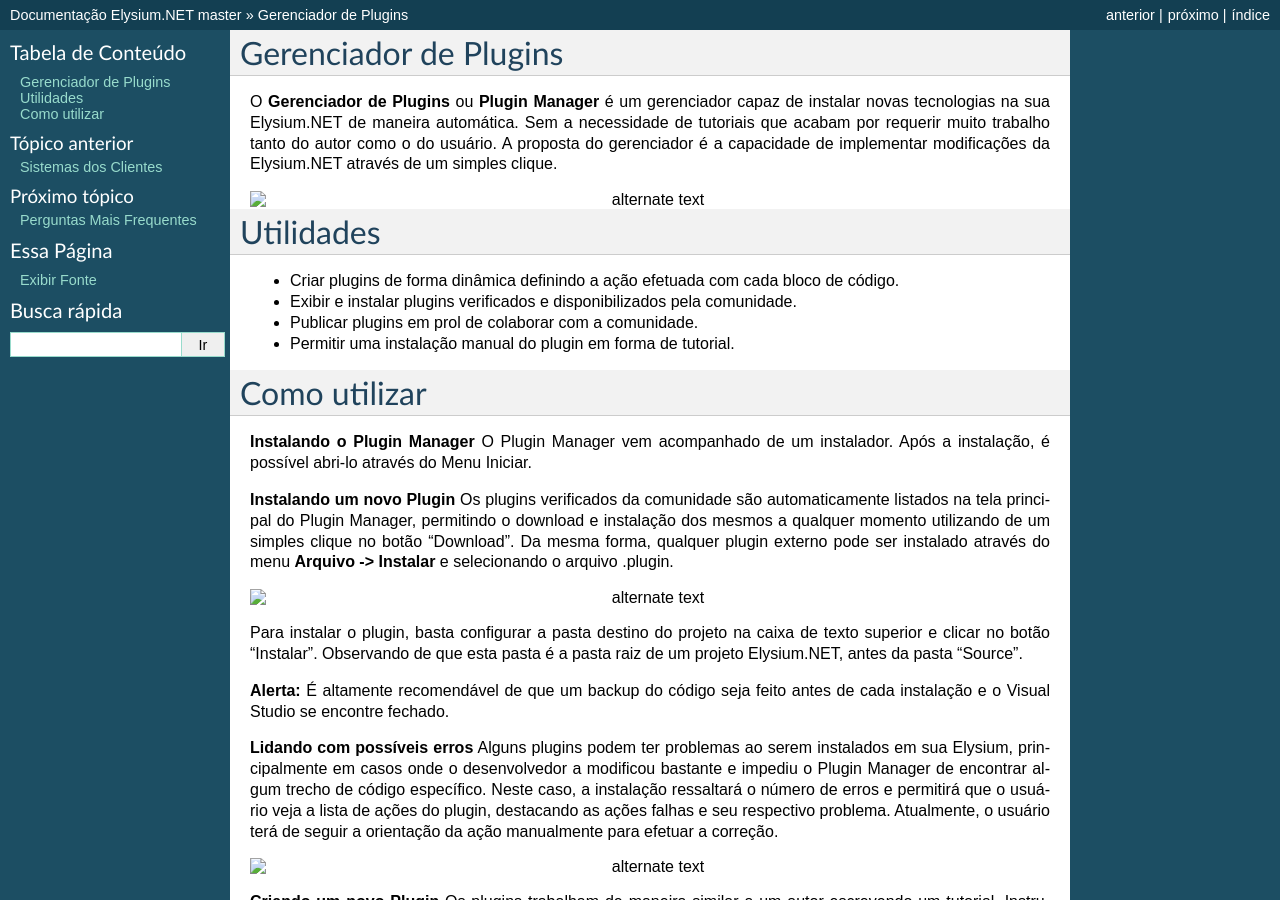
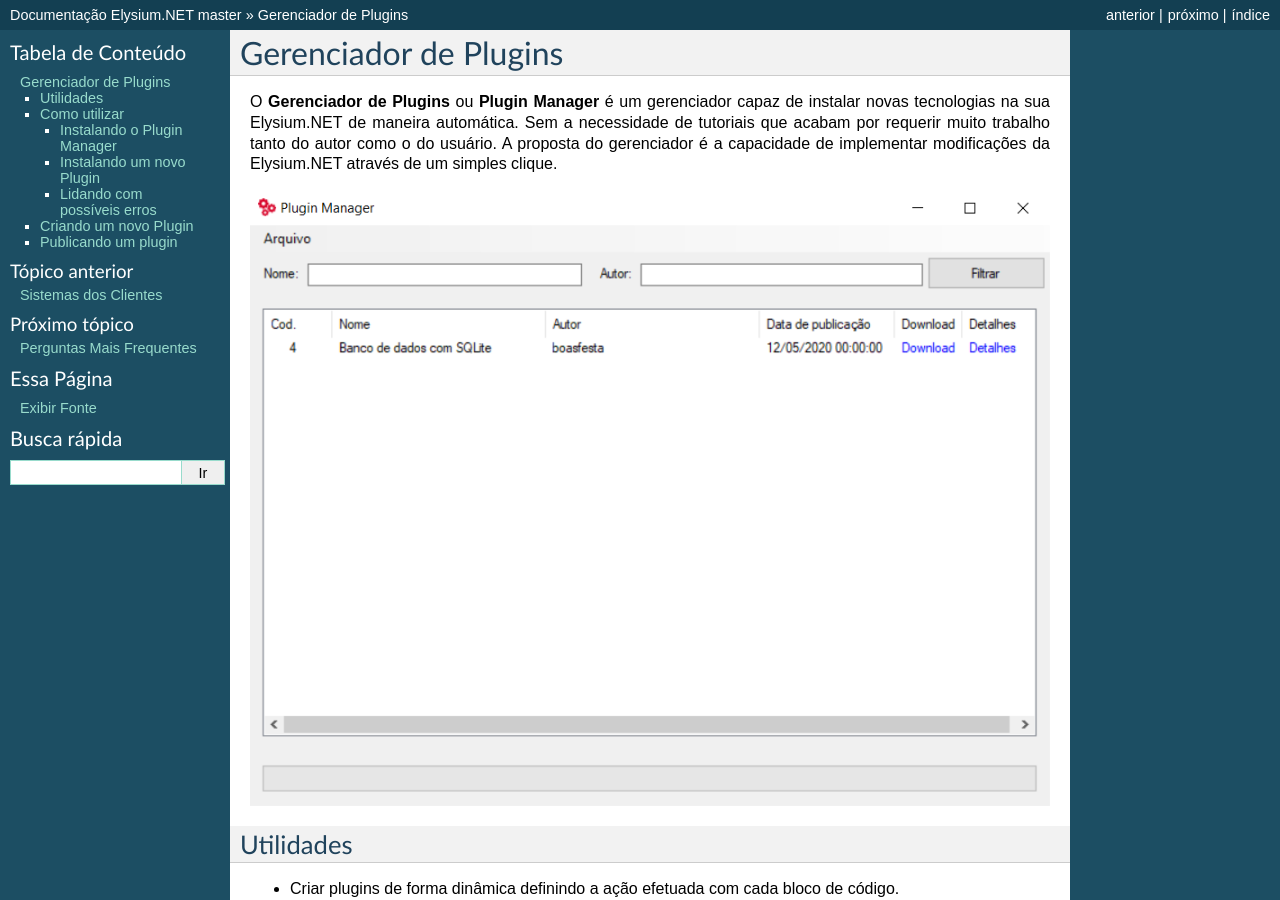
Before and after one commit to raijenki/elysium, a Sphinx documentation site: the page built from docs/ext/plugin-manager.rst, in a window 1280 px wide and 900 px high. Built offline with Sphinx 7.4.7, drawn with Linux system fonts in a browser that asks for light colours.

Commit message:
Update plugin-manager.rst

```diff
--- a/docs/ext/plugin-manager.rst
+++ b/docs/ext/plugin-manager.rst
@@ -5,27 +5,29 @@
 
 O **Gerenciador de Plugins** ou **Plugin Manager** é um gerenciador capaz de instalar novas tecnologias na sua Elysium.NET de maneira automática. Sem a necessidade de tutoriais que acabam por requerir muito trabalho tanto do autor como o do usuário. A proposta do gerenciador é a capacidade de implementar modificações da Elysium.NET através de um simples clique.
 
-.. image:: ext/images/plugin.png
+.. image:: images/plugin.png
     :align: center
     :alt: alternate text
 
 Utilidades
-==========================
+#########################
 * Criar plugins de forma dinâmica definindo a ação efetuada com cada bloco de código.
 * Exibir e instalar plugins verificados e disponibilizados pela comunidade.
 * Publicar plugins em prol de colaborar com a comunidade.
 * Permitir uma instalação manual do plugin em forma de tutorial.
 
 Como utilizar
-===========================
+#########################
 
-**Instalando o Plugin Manager**
+Instalando o Plugin Manager
+**********************
 O Plugin Manager vem acompanhado de um instalador. Após a instalação, é possível abri-lo através do Menu Iniciar.
 
-**Instalando um novo Plugin**
+Instalando um novo Plugin
+**********************
 Os plugins verificados da comunidade são automaticamente listados na tela principal do Plugin Manager, permitindo o download e instalação dos mesmos a qualquer momento utilizando de um simples clique no botão "Download". Da mesma forma, qualquer plugin externo pode ser instalado através do menu **Arquivo -> Instalar** e selecionando o arquivo .plugin.
 
-.. image:: ext/images/install.png
+.. image:: images/install.png
     :align: center
     :alt: alternate text
 
@@ -33,17 +35,19 @@
 
 **Alerta:** É altamente recomendável de que um backup do código seja feito antes de cada instalação e o Visual Studio se encontre fechado.
 
-**Lidando com possíveis erros**
+Lidando com possíveis erros
+**********************
 Alguns plugins podem ter problemas ao serem instalados em sua Elysium, principalmente em casos onde o desenvolvedor a modificou bastante e impediu o Plugin Manager de encontrar algum trecho de código específico. Neste caso, a instalação ressaltará o número de erros e permitirá que o usuário veja a lista de ações do plugin, destacando as ações falhas e seu respectivo problema. Atualmente, o usuário terá de seguir a orientação da ação manualmente para efetuar a correção.
 
-.. image:: ext/images/manual.png
+.. image:: images/manual.png
     :align: center
     :alt: alternate text
 
-**Criando um novo Plugin**
+Criando um novo Plugin
+#########################
 Os plugins trabalham de maneira similar a um autor escrevendo um tutorial. Instruções como "Procure por tal trecho de código e substitua-o por isso" ou "Encontre a função X e abaixo dela insira este trecho" são descritas de maneira automatizada pelo Plugin Manager como uma lista de ações.
 
-.. image:: ext/images/create.png
+.. image:: images/create.png
     :align: center
     :alt: alternate text
 
@@ -51,5 +55,6 @@
 
 **Alerta:** É recomendável testar o plugin em uma Elysium.NET sem modificações para validar sua compatibilidade. O critério de validação dos plugins para a lista da comunidade utilizam de uma Elysium.NET limpa mais recente como teste, caso contrário, o plugin não será validado ao público.
 
-**Publicando um plugin**
+Publicando um plugin
+#########################
 Após concluir o plugin, o usuário pode optar por compartilhá-lo com a comunidade da MMODEV. Para isso, o link https://www.plugins.mmodev.com.br/ é disponibilizado ao público para submeter seus respectivos plugins.
```
